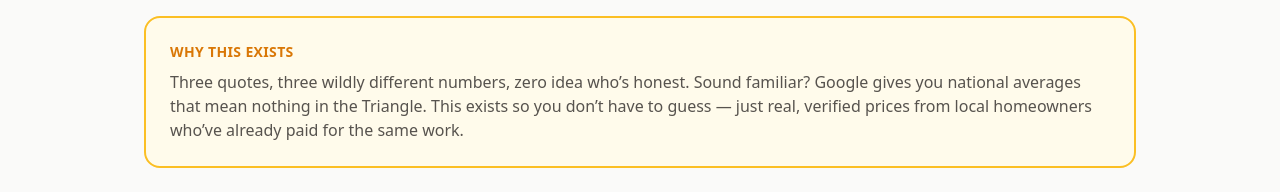
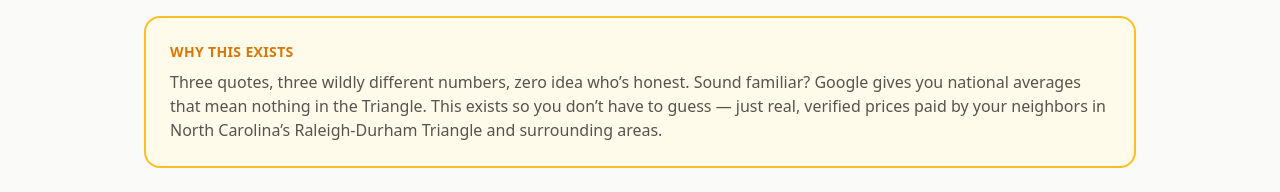
Before and after one commit to AlekGit8/triangle-price-book, a Next.js app: page / in a window 1280 px wide. Shown: the part 679-871 px from the top of the page. Built offline with nearby package versions, Linux system fonts and the light colour scheme; no server answers.

Commit message:
Blurb: clarify NC Raleigh-Durham Triangle coverage

```diff
--- a/app/page.tsx
+++ b/app/page.tsx
@@ -53,8 +53,8 @@ export default async function HomePage() {
           who&rsquo;s honest. Sound familiar? Google gives you national
           averages that mean nothing in the Triangle. This exists so you
           don&rsquo;t have to guess &mdash; just real, verified prices
-          from local homeowners who&rsquo;ve already paid for the same
-          work.
+          paid by your neighbors in North Carolina&rsquo;s Raleigh-Durham
+          Triangle and surrounding areas.
         </p>
       </section>
 
```
